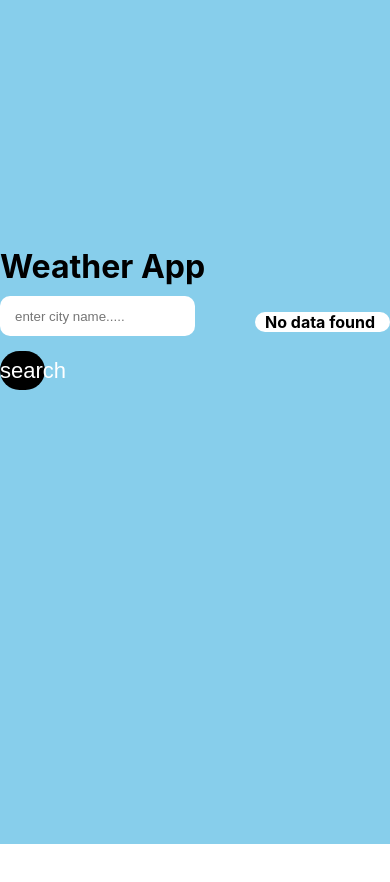
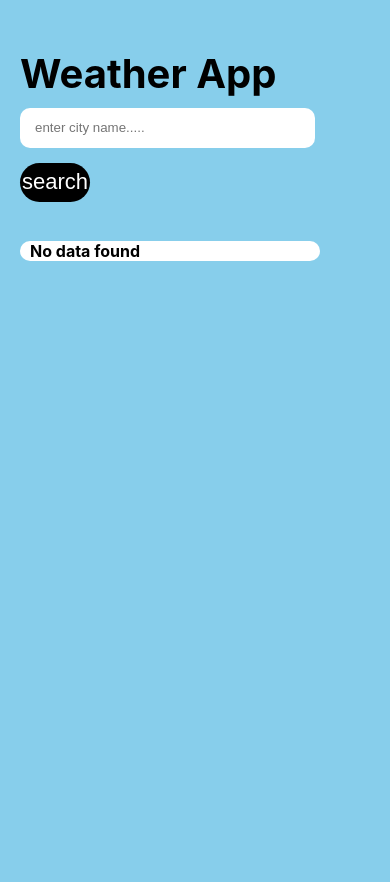
Before and after one commit to himanshuTiwari03/weather-app, a React (Create React App) app: page / in a window 390 px wide. Before the commit the page ends 844 px from the top, so only its background shows below. Built offline with nearby package versions, Linux system fonts and the light colour scheme.

Commit message:
added responsiveness

```diff
--- a/src/App.css
+++ b/src/App.css
@@ -6,6 +6,7 @@
   background-color:skyblue;
   height: 100vh;
   display: flex;
+  flex-wrap: wrap;
  justify-content: center;
   align-items: center;
   gap: 30px;
@@ -67,3 +68,17 @@
 .nloader{
   position: absolute;
 }
+@media only screen and (max-width:865px){
+
+  .main{
+    padding: 20px;
+
+  }
+  .result{
+    margin-top: -820px;
+    margin-right: auto;
+  }
+  .search h1{
+   font-size: 40px;
+  }
+}
```
